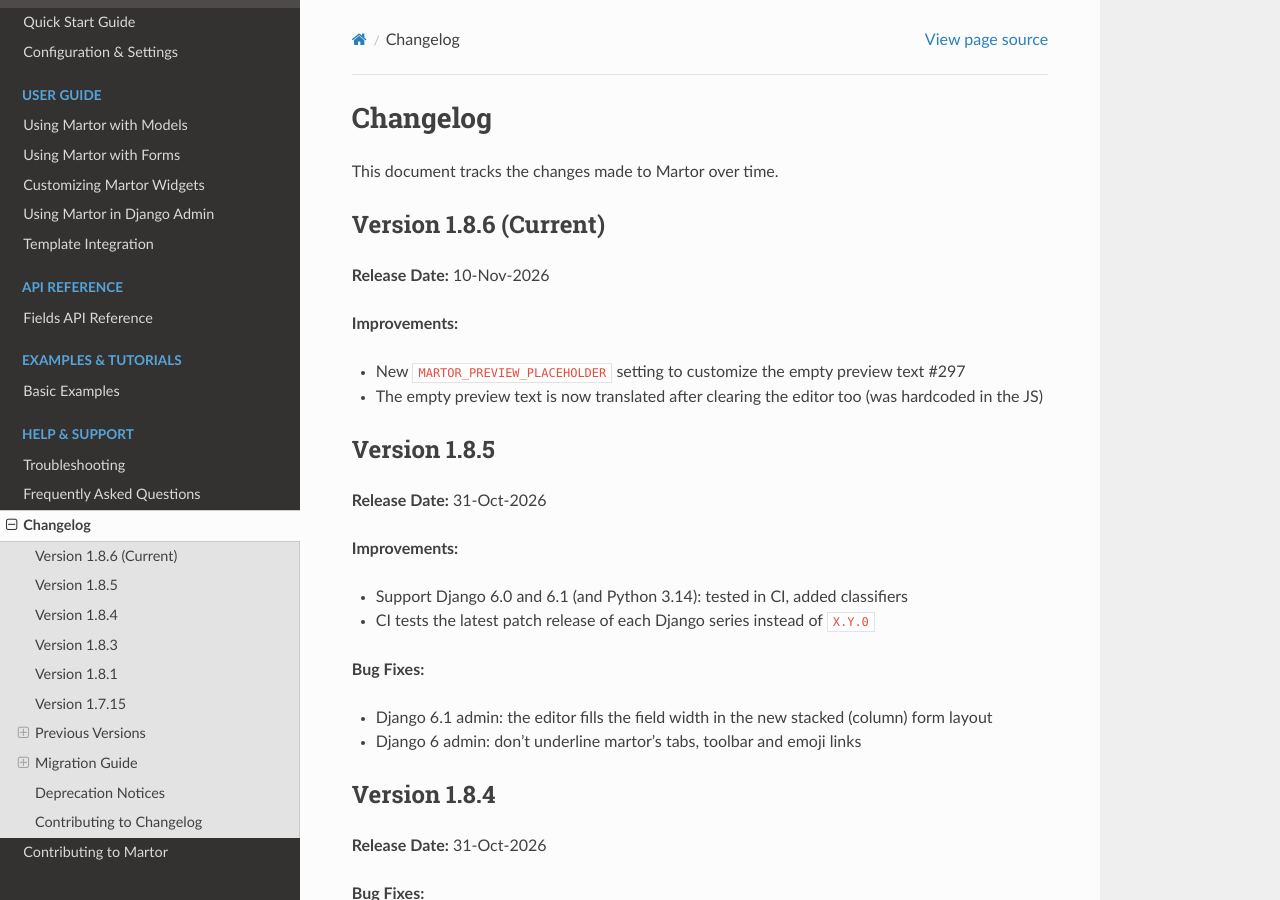
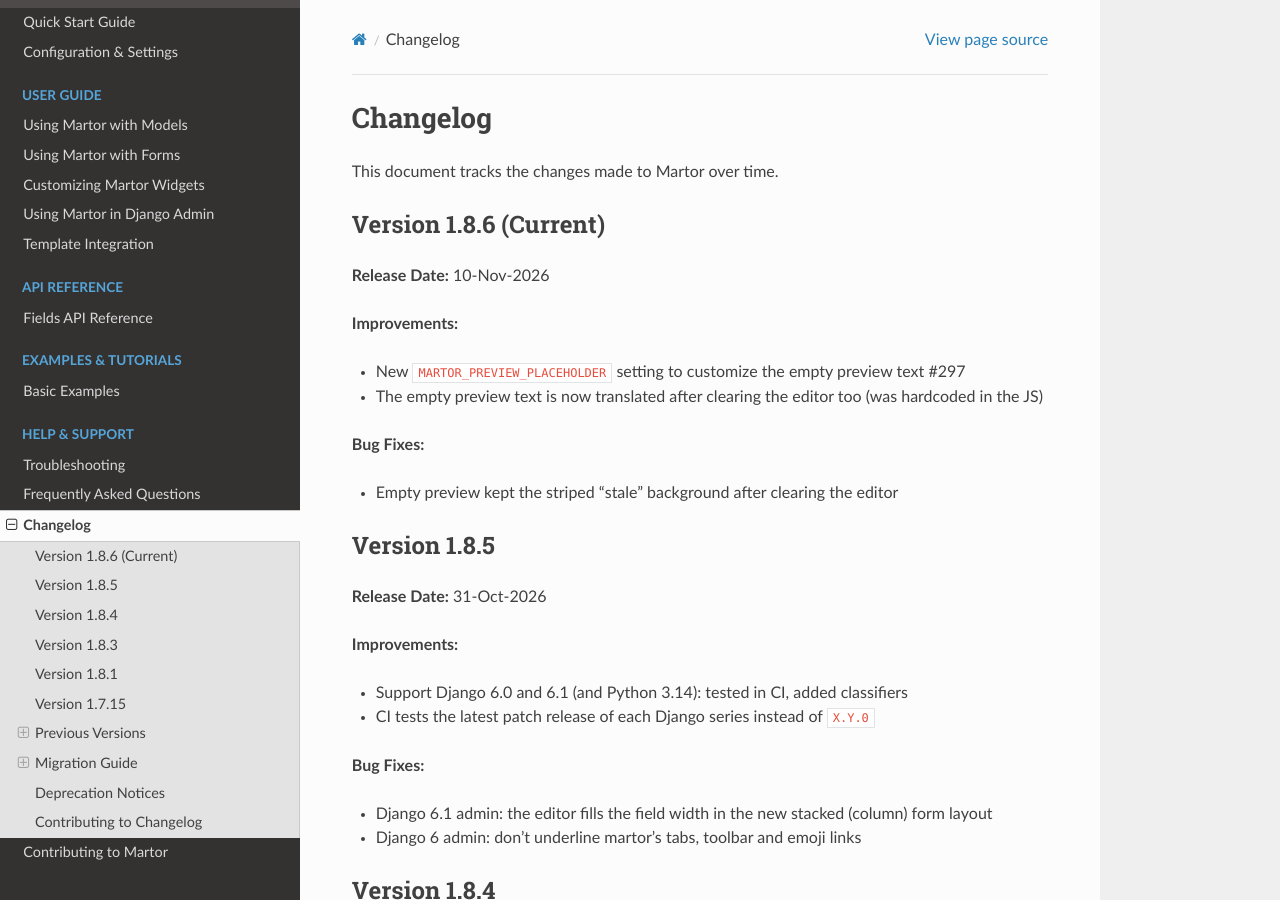
Before and after one commit to agusmakmun/django-markdown-editor, a Sphinx documentation site: the page built from docs/changelog.rst, in a window 1280 px wide and 900 px high. Built offline with Sphinx 7.4.7 and the Read the Docs theme 3.1.0, drawn with Linux system fonts in a browser that asks for light colours; pages that are not in the unit, such as notebooks, are missing from menus.

Commit message:
Changelog: stale preview fix
Co-Authored-By: Claude Opus 5.5 <noreply@anthropic.com>

```diff
--- a/docs/changelog.rst
+++ b/docs/changelog.rst
@@ -12,6 +12,10 @@ Version 1.8.6 (Current)
 
 * New ``MARTOR_PREVIEW_PLACEHOLDER`` setting to customize the empty preview text #297
 * The empty preview text is now translated after clearing the editor too (was hardcoded in the JS)
+
+**Bug Fixes:**
+
+* Empty preview kept the striped "stale" background after clearing the editor
 
 Version 1.8.5
 -------------------------
```
